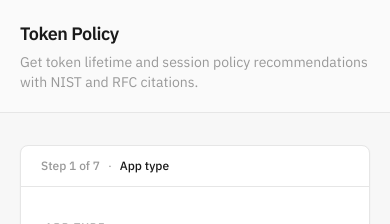
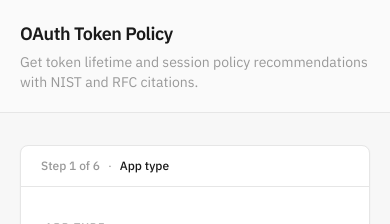
Before and after one commit to sid-nalegave/token-policy-builder, a React (Vite) app: page / in a window 390 px wide. Shown: the top 224 px of the page. Built offline with nearby package versions, Linux system fonts and the light colour scheme.

Commit message:
fix: remove idle session behavior question, fire mobile and high-sensitivity warnings unconditionally

```diff
--- a/src/App.tsx
+++ b/src/App.tsx
@@ -44,7 +44,7 @@
       <header className="border-b border-border bg-background">
         <div className="mx-auto max-w-4xl px-5 py-5 sm:px-8 sm:py-6">
           <h1 className="text-lg font-semibold tracking-display text-foreground sm:text-xl">
-            Token Policy
+            OAuth Token Policy
           </h1>
           <p className="mt-1 text-sm text-muted-foreground">
             Get token lifetime and session policy recommendations with NIST and RFC citations.
--- a/src/data/stepConfigs.ts
+++ b/src/data/stepConfigs.ts
@@ -153,29 +153,6 @@
     skipReason: 'Not applicable for machine-to-machine flows',
   },
   {
-    id: 'idleBehavior',
-    label: 'Idle session behavior',
-    question: 'How should idle sessions behave?',
-    tooltip:
-      'Sliding window resets the inactivity timer on each user action — the session stays alive as long as the user is active. Fixed expiry terminates the session at a hard deadline regardless of activity. NIST 800-63B Rev 4 mandates an absolute session limit at AAL2 (SHALL) and recommends an inactivity timeout (SHOULD) — they are complementary, not alternatives. HIPAA automatic logoff is addressable, not required, and specifies no numeric value.',
-    options: [
-      {
-        value: 'sliding',
-        label: 'Sliding window',
-        description:
-          'Inactivity timer resets on each user action.',
-      },
-      {
-        value: 'fixed',
-        label: 'Fixed expiry',
-        description:
-          'Session terminates at a hard deadline regardless of activity.',
-      },
-    ],
-    skippable: isM2M,
-    skipReason: 'Not applicable for machine-to-machine flows',
-  },
-  {
     id: 'tokenBinding',
     label: 'Token binding',
     question: 'What sender-constraining mechanism will you use?',
--- a/src/engine/index.ts
+++ b/src/engine/index.ts
@@ -275,7 +275,6 @@
     refreshTokenUsage,
     sensitivityTier,
     tokenBinding,
-    idleBehavior,
   } = inputs
 
   // SPA + FedRAMP High
@@ -310,14 +309,13 @@
     })
   }
 
-  // Mobile + sliding window
-  // iOS background suspension can interrupt token refresh
-  if (appType === 'mobile' && idleBehavior === 'sliding') {
+  // Mobile — iOS background suspension can interrupt token refresh
+  if (appType === 'mobile') {
     warnings.push({
-      id: 'mobile-sliding-window',
-      kind: 'conditional',
+      id: 'mobile-token-refresh',
+      kind: 'advisory',
       message:
-        'iOS aggressively suspends background processes, which can interrupt token refresh and cause unexpected session termination. Validate token refresh behavior against OWASP MASTG and platform-specific guidance before relying on sliding window behavior.',
+        'iOS aggressively suspends background processes, which can interrupt token refresh and cause unexpected session termination. Validate token refresh behavior against OWASP MASTG and platform-specific guidance.',
     })
   }
 
@@ -332,15 +330,14 @@
     })
   }
 
-  // High sensitivity + sliding window
-  // Sliding window alone is insufficient at high sensitivity — NIST 800-63B requires both
-  // inactivity timeout and absolute session limit at AAL2+
-  if (sensitivityTier === 'high' && idleBehavior === 'sliding') {
+  // High sensitivity — both idle timeout and absolute session limit required
+  // NIST 800-63B Rev 4 mandates an absolute session limit at AAL2+ (SHALL)
+  if (sensitivityTier === 'high' && appType !== 'm2m') {
     warnings.push({
-      id: 'high-sliding-no-absolute',
-      kind: 'conditional',
+      id: 'high-no-absolute',
+      kind: 'advisory',
       message:
-        'Idle timeout alone is insufficient at high sensitivity. An attacker with a hijacked session can generate periodic activity to prevent the idle timeout from firing indefinitely. NIST 800-63B Rev 4 mandates an absolute session limit at AAL2 (SHALL) and recommends an inactivity timeout (SHOULD) — both should be applied. Add an absolute session limit.',
+        'At high sensitivity, apply both an idle timeout and an absolute session limit. An idle timeout alone is insufficient — an attacker with a hijacked session can generate activity to prevent it from firing. NIST 800-63B Rev 4 mandates an absolute session limit at AAL2 (SHALL).',
     })
   }
 
--- a/src/engine/types.ts
+++ b/src/engine/types.ts
@@ -10,7 +10,6 @@
   | 'fedramp-moderate'
   | 'fedramp-high'
 export type RefreshTokenUsage = 'yes' | 'no'
-export type IdleSessionBehavior = 'sliding' | 'fixed'
 export type TokenBinding = 'none' | 'dpop' | 'mtls'
 
 export interface PolicyInputs {
@@ -19,7 +18,6 @@
   sensitivityTier?: SensitivityTier
   complianceFramework?: ComplianceFramework
   refreshTokenUsage?: RefreshTokenUsage
-  idleBehavior?: IdleSessionBehavior
   tokenBinding?: TokenBinding
 }
 
```
Also changed, not shown: 1 other file (tests, documents, lock files or other folders).
